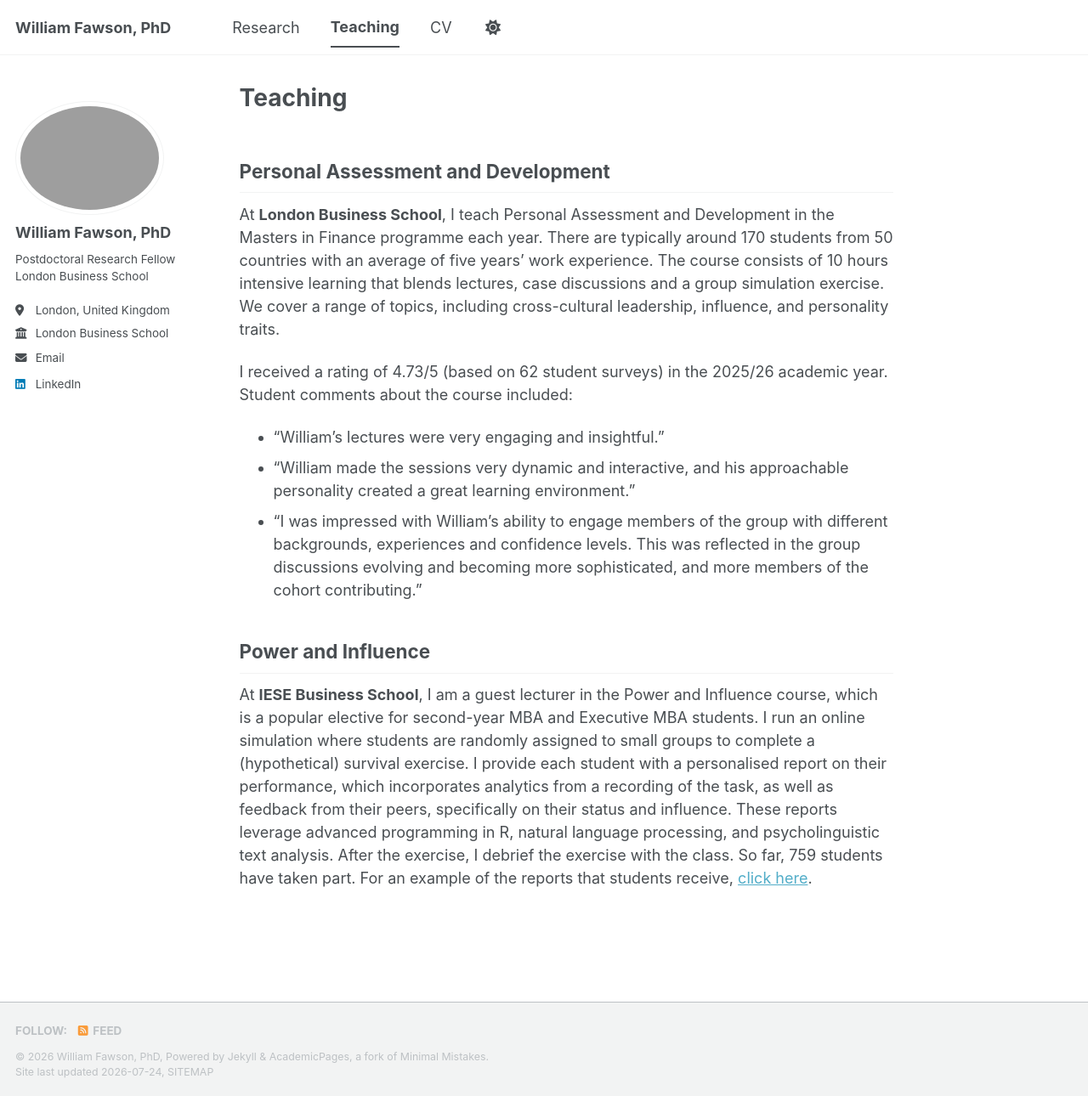
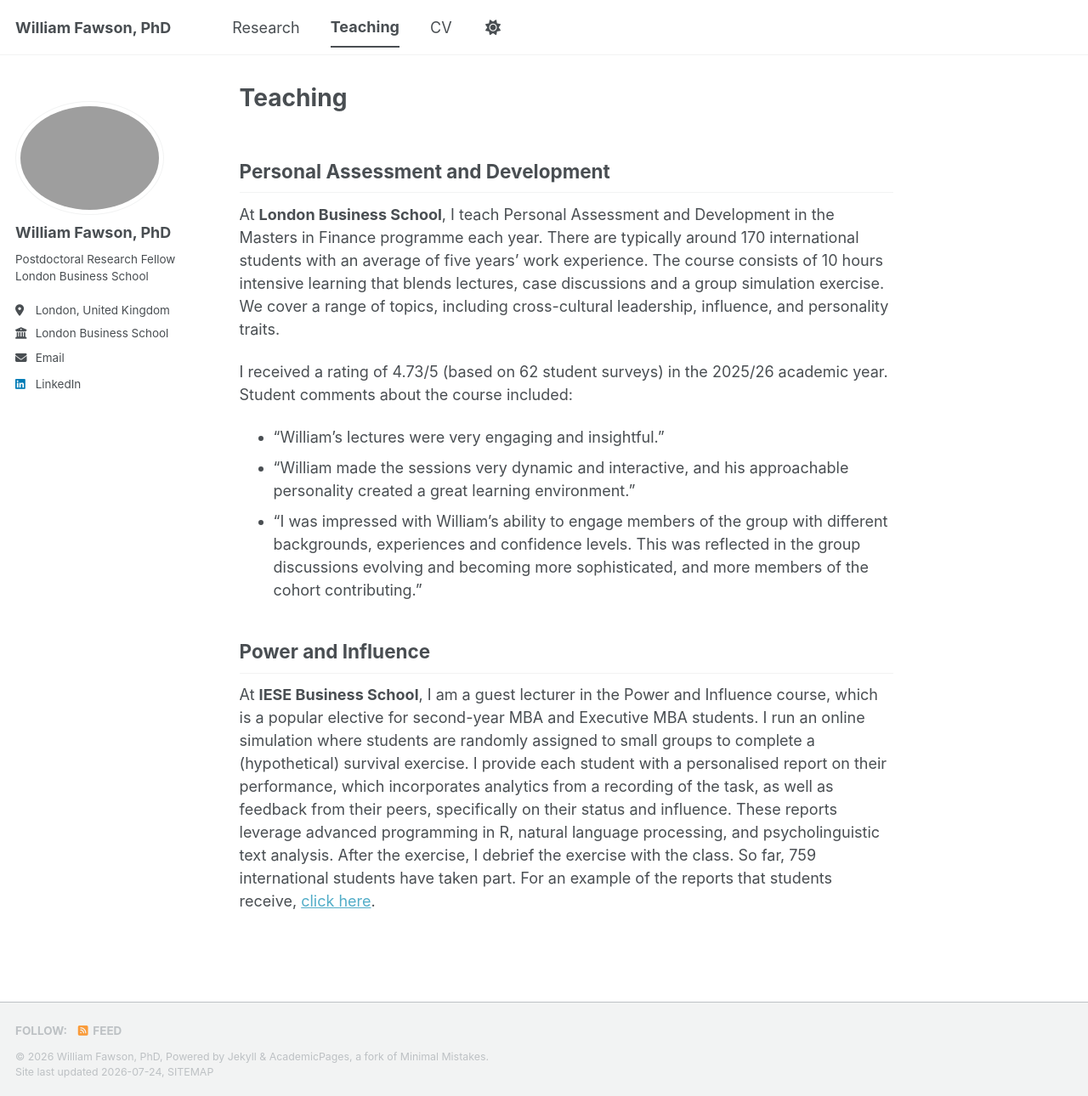
Before and after one commit to williamfawson/williamfawson.github.io, a Jekyll site: the page built from _pages/teaching.md, in a window 1280 px wide and 1290 px high. Shown: the whole window at 85% size. Built offline with Jekyll 4.4.1, drawn with Linux system fonts in a browser that asks for light colours; a style sheet for code colours, icons or effects is not loaded.

Commit message:
Update teaching.md

```diff
--- a/_pages/teaching.md
+++ b/_pages/teaching.md
@@ -6,7 +6,7 @@
 ---
 
 ## Personal Assessment and Development
-At **London Business School**, I teach Personal Assessment and Development in the Masters in Finance programme each year. There are typically around 170 students from 50 countries with an average of five years' work experience. The course consists of 10 hours intensive learning that blends lectures, case discussions and a group simulation exercise. We cover a range of topics, including cross-cultural leadership, influence, and personality traits.
+At **London Business School**, I teach Personal Assessment and Development in the Masters in Finance programme each year. There are typically around 170 international students with an average of five years' work experience. The course consists of 10 hours intensive learning that blends lectures, case discussions and a group simulation exercise. We cover a range of topics, including cross-cultural leadership, influence, and personality traits.
 
 I received a rating of 4.73/5 (based on 62 student surveys) in the 2025/26 academic year. Student comments about the course included:
 - "William's lectures were very engaging and insightful."
@@ -14,4 +14,4 @@
 - "I was impressed with William's ability to engage members of the group with different backgrounds, experiences and confidence levels. This was reflected in the group discussions evolving and becoming more sophisticated, and more members of the cohort contributing."
 
 ## Power and Influence
-At **IESE Business School**, I am a guest lecturer in the Power and Influence course, which is a popular elective for second-year MBA and Executive MBA students. I run an online simulation where students are randomly assigned to small groups to complete a (hypothetical) survival exercise. I provide each student with a personalised report on their performance, which incorporates analytics from a recording of the task, as well as feedback from their peers, specifically on their status and influence. These reports leverage advanced programming in R, natural language processing, and psycholinguistic text analysis. After the exercise, I debrief the exercise with the class. So far, 759 students have taken part. For an example of the reports that students receive, [click here](/files/ExampleZoomReport.pdf).
+At **IESE Business School**, I am a guest lecturer in the Power and Influence course, which is a popular elective for second-year MBA and Executive MBA students. I run an online simulation where students are randomly assigned to small groups to complete a (hypothetical) survival exercise. I provide each student with a personalised report on their performance, which incorporates analytics from a recording of the task, as well as feedback from their peers, specifically on their status and influence. These reports leverage advanced programming in R, natural language processing, and psycholinguistic text analysis. After the exercise, I debrief the exercise with the class. So far, 759 international students have taken part. For an example of the reports that students receive, [click here](/files/ExampleZoomReport.pdf).
```
